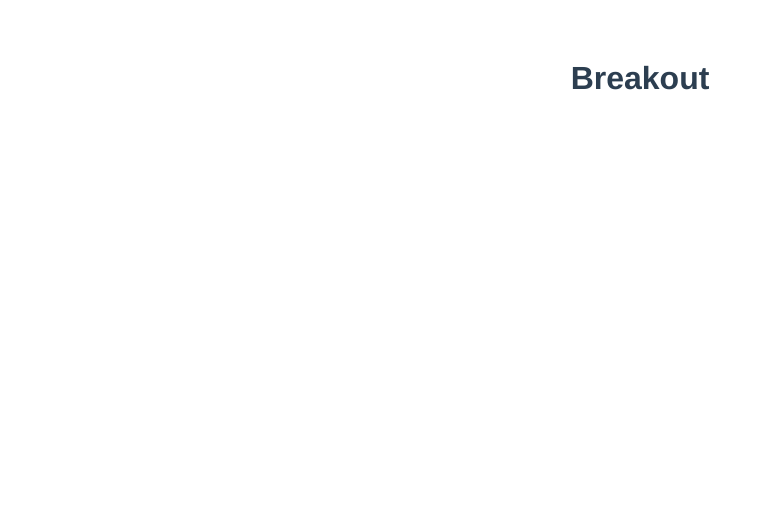
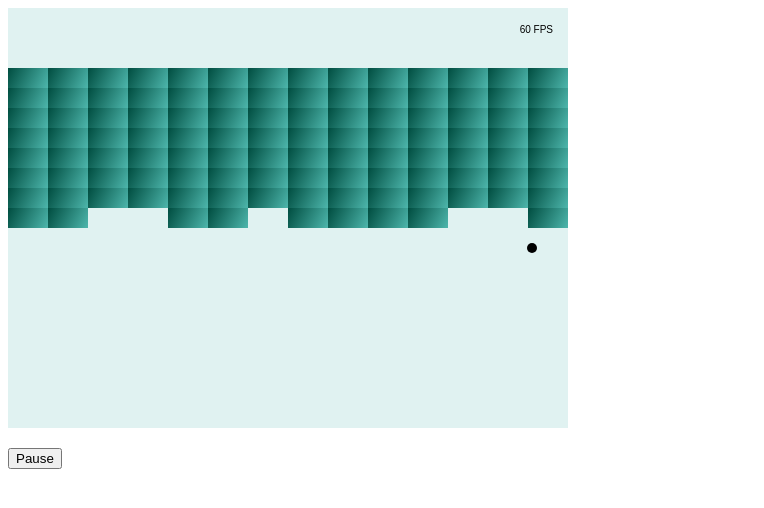
Before and after one commit to SebastianSchmidt/breakout, a Vue app: page / in a window 1280 px wide. Shown: the top 508 px of the page, without its empty margins (0-764 px from the left). Built offline with nearby package versions, Linux system fonts and the light colour scheme.

Commit message:
:construction: Erster Entwurf für die Game-Loop, Physik- und Grafik-Engine.

```diff
--- a/src/App.vue
+++ b/src/App.vue
@@ -1,21 +1,15 @@
 <template>
   <div id="app">
-    <h1>Breakout</h1>
+    <Game />
   </div>
 </template>
 
 <script>
+import Game from './game/Game'
+
 export default {
+  components: {
+    Game
+  }
 }
 </script>
-
-<style>
-#app {
-  font-family: 'Avenir', Helvetica, Arial, sans-serif;
-  -webkit-font-smoothing: antialiased;
-  -moz-osx-font-smoothing: grayscale;
-  text-align: center;
-  color: #2c3e50;
-  margin-top: 60px;
-}
-</style>
--- /dev/null
+++ b/src/game/Game.vue
@@ -0,0 +1,70 @@
+<template>
+  <div>
+    <canvas
+      ref="canvas"
+      :width="FIELD_WIDTH"
+      :height="FIELD_HEIGHT"
+    />
+    <p><button @click="pause">{{ loop && loop.running ? 'Pause' : 'Resume' }}</button></p>
+  </div>
+</template>
+
+<script>
+import Loop from './loop'
+import State from './state'
+import Ball from './ball'
+import Point from '../physics/objects/point'
+import Brick from './brick'
+import { FIELD_WIDTH, FIELD_HEIGHT } from './field'
+
+export default {
+  data: () => ({
+    loop: null,
+    visibilityListener: null,
+    FIELD_WIDTH,
+    FIELD_HEIGHT
+  }),
+  mounted () {
+    document.addEventListener('visibilitychange', () => {
+      if (document.visibilityState === 'hidden') {
+        this.loop.pause()
+      }
+    })
+
+    const canvas = this.$refs.canvas
+    const context = canvas.getContext('2d')
+
+    const state = new State()
+
+    const ball = new Ball(new Point(280, 400))
+    ball.velocity[0] = 3
+    ball.velocity[1] = -3
+    state.balls.push(ball)
+
+    for (let row = 3; row < 11; row++) {
+      for (let column = 0; column < 14; column++) {
+        state.bricks[row][column] = new Brick(row, column)
+      }
+    }
+
+    this.loop = new Loop(state, context)
+    this.loop.start()
+  },
+  beforeDestroy () {
+    if (this.visibilityListener) {
+      document.removeEventListener(visibilityListener)
+    }
+  },
+  methods: {
+    pause () {
+      if (this.loop) {
+        if (this.loop.running) {
+          this.loop.pause()
+        } else {
+          this.loop.start()
+        }
+      }
+    }
+  }
+}
+</script>
--- /dev/null
+++ b/src/game/ball.ts
@@ -0,0 +1,103 @@
+import Circle from '../physics/objects/circle'
+import Point from '../physics/objects/point'
+import Brick from './brick'
+import rectangleCollision, { Type } from '../physics/collision-detection/circle-rectangle'
+
+const RADIUS = 5
+
+export default class Ball {
+  circle: Circle
+  velocity: [number, number]
+  debug: [number, number][]
+
+  constructor (position: Point) {
+    this.circle = new Circle(position, RADIUS)
+    this.velocity = [0, 0]
+    this.debug = [[this.circle.center.x, this.circle.center.y]]
+  }
+
+  move () {
+    this.circle.center.x += this.velocity[0]
+    this.circle.center.y += this.velocity[1]
+  }
+
+  checkBoundsCollision (width: number, height: number) {
+    const { center, radius } = this.circle
+
+    if (center.y - radius <= 0) {
+      this.collisionFromBelow(0)
+    }
+
+    if (center.x + radius >= width) {
+      this.collisionFromLeft(width)
+    }
+
+    if (center.y + radius >= height) {
+      this.collisionFromAbove(height)
+    }
+
+    if (center.x - radius <= 0) {
+      this.collisionFromRight(0)
+    }
+  }
+
+  checkBrickCollision (brick: Brick) {
+    const collisions = rectangleCollision(this.circle, brick.rectangle)
+
+    if (!collisions) {
+      return
+    }
+
+    brick.hitByBall()
+
+    const { top, right, bottom, left } = brick.rectangle.edges
+
+    if (collisions.includes(Type.Top)) {
+      this.collisionFromAbove(top.start.y)
+    }
+
+    if (collisions.includes(Type.Right)) {
+      this.collisionFromRight(right.start.x)
+    }
+
+    if (collisions.includes(Type.Bottom)) {
+      this.collisionFromBelow(bottom.start.y)
+    }
+
+    if (collisions.includes(Type.Left)) {
+      this.collisionFromLeft(left.start.x)
+    }
+  }
+
+  private collisionFromAbove (maxY: number) {
+    this.circle.center.y = maxY - this.circle.radius
+
+    if (this.velocity[1] > 0) {
+      this.velocity[1] = -this.velocity[1]
+    }
+  }
+
+  private collisionFromRight (minX: number) {
+    this.circle.center.x = minX + this.circle.radius
+
+    if (this.velocity[0] < 0) {
+      this.velocity[0] = -this.velocity[0]
+    }
+  }
+
+  private collisionFromBelow (minY: number) {
+    this.circle.center.y = minY + this.circle.radius
+
+    if (this.velocity[1] < 0) {
+      this.velocity[1] = -this.velocity[1]
+    }
+  }
+
+  private collisionFromLeft (maxX: number) {
+    this.circle.center.x = maxX - this.circle.radius
+
+    if (this.velocity[0] > 0) {
+      this.velocity[0] = -this.velocity[0]
+    }
+  }
+}
--- /dev/null
+++ b/src/game/brick.ts
@@ -0,0 +1,20 @@
+import Rectangle from '../physics/objects/rectangle'
+import Point from '../physics/objects/point'
+
+export const BRICK_WIDTH = 40
+export const BRICK_HEIGHT = 20
+
+export default class Brick {
+  rectangle: Rectangle
+  destroyed: boolean
+
+  constructor (row: number, column: number) {
+    const position = new Point(column * BRICK_WIDTH, row * BRICK_HEIGHT)
+    this.rectangle = new Rectangle(position, BRICK_WIDTH, BRICK_HEIGHT)
+    this.destroyed = false
+  }
+
+  hitByBall () {
+    this.destroyed = true
+  }
+}
--- /dev/null
+++ b/src/game/field.ts
@@ -0,0 +1,26 @@
+import Brick, { BRICK_HEIGHT, BRICK_WIDTH } from './brick'
+
+export const NUMBER_OF_ROWS = 18
+export const NUMBER_OF_COLUMNS = 14
+
+export const FIELD_WIDTH = NUMBER_OF_COLUMNS * BRICK_WIDTH
+export const FIELD_HEIGHT = (NUMBER_OF_ROWS + 3) * BRICK_HEIGHT
+
+export type Cell = Brick | null
+export type Row = [Cell, Cell, Cell, Cell, Cell, Cell, Cell, Cell, Cell, Cell, Cell, Cell, Cell, Cell]
+
+type Field = [Row, Row, Row, Row, Row, Row, Row, Row, Row, Row, Row, Row, Row, Row, Row, Row, Row, Row]
+export default Field
+
+export function createEmptyField () : Field {
+  const field: any = []
+
+  for (let row = 0; row < NUMBER_OF_ROWS; row++) {
+    field.push([])
+    for (let column = 0; column < NUMBER_OF_COLUMNS; column++) {
+      field[row].push(null)
+    }
+  }
+
+  return field
+}
--- /dev/null
+++ b/src/game/loop.ts
@@ -0,0 +1,175 @@
+import State from './state'
+import { BRICK_HEIGHT } from './brick'
+import { FIELD_WIDTH, FIELD_HEIGHT } from './field'
+
+const PHYSICS_TIMESTEP = 1000 / 60
+
+export default class Loop {
+  state: State
+  canvas: CanvasRenderingContext2D
+  running: Boolean
+  lastTimestamp?: number
+  delta: number
+  fps?: number
+  framesThisSecond?: number
+  lastFpsUpdate?: number
+
+  constructor (initialState: State, canvas: CanvasRenderingContext2D) {
+    this.state = initialState
+    this.canvas = canvas
+    this.running = false
+    this.delta = 0
+  }
+
+  start () {
+    this.running = true
+    requestAnimationFrame(this.loop.bind(this))
+  }
+
+  pause () {
+    if (!this.running) {
+      return
+    }
+
+    this.running = false
+    this.framesThisSecond = undefined
+    this.lastFpsUpdate = undefined
+
+    if (this.lastTimestamp) {
+      this.delta += performance.now() - this.lastTimestamp
+      this.lastTimestamp = undefined
+    }
+  }
+
+  private loop (timestamp: number) {
+    if (!this.running) {
+      return
+    }
+
+    this.calculateFps(timestamp)
+    this.physics(timestamp)
+    this.draw()
+
+    requestAnimationFrame(this.loop.bind(this))
+  }
+
+  private calculateFps (timestamp: number) {
+    if (!this.lastFpsUpdate) {
+      this.lastFpsUpdate = timestamp
+    }
+
+    if (timestamp > this.lastFpsUpdate + 1000) {
+      this.fps = this.framesThisSecond
+      this.lastFpsUpdate = timestamp
+      this.framesThisSecond = 0
+    }
+
+    if (!this.framesThisSecond) {
+      this.framesThisSecond = 0
+    }
+    this.framesThisSecond++
+  }
+
+  private physics (timestamp: number) {
+    if (!this.lastTimestamp) {
+      this.lastTimestamp = timestamp
+    }
+
+    this.delta += timestamp - this.lastTimestamp
+    this.lastTimestamp = timestamp
+
+    while (this.delta >= PHYSICS_TIMESTEP) {
+      this.physicsStep()
+      this.delta -= PHYSICS_TIMESTEP
+    }
+  }
+
+  private physicsStep () {
+    const { balls, bricks } = this.state
+
+    balls.forEach(ball => {
+      ball.move()
+
+      const row = Math.round(ball.circle.center.y / BRICK_HEIGHT)
+      const minRow = Math.max(0, row - 1)
+      const maxRow = Math.min(17, row + 1)
+
+      for (let row = minRow; row <= maxRow; row++) {
+        const bricksRow = bricks[row]
+
+        for (let column = 0; column < bricksRow.length; column++) {
+          const brick = bricksRow[column]
+
+          if (brick) {
+            ball.checkBrickCollision(brick)
+
+            if (brick.destroyed) {
+              bricksRow[column] = null
+            }
+          }
+        }
+      }
+
+      ball.checkBoundsCollision(FIELD_WIDTH, FIELD_HEIGHT)
+    })
+  }
+
+  private draw () {
+    const canvas = this.canvas
+
+    // Background
+    canvas.fillStyle = '#E0F2F1'
+    canvas.fillRect(0, 0, FIELD_WIDTH, FIELD_HEIGHT)
+
+    // Bricks
+    for (let row of this.state.bricks) {
+      for (let brick of row) {
+        if (!brick) {
+          continue
+        }
+
+        const rectangle = brick.rectangle
+
+        const gradient = canvas.createLinearGradient(
+          rectangle.corners.topLeft.x,
+          rectangle.corners.topLeft.y,
+          rectangle.corners.topLeft.x + rectangle.width,
+          rectangle.corners.topLeft.y + rectangle.height
+        )
+        gradient.addColorStop(0, '#004D40')
+        gradient.addColorStop(1, '#4DB6AC')
+        canvas.fillStyle = gradient
+
+        canvas.fillRect(
+          rectangle.corners.topLeft.x,
+          rectangle.corners.topLeft.y,
+          rectangle.width,
+          rectangle.height
+        )
+      }
+    }
+
+    // Balls
+    this.state.balls.forEach(ball => {
+      const circle = ball.circle
+
+      canvas.fillStyle = '#000000'
+      canvas.beginPath()
+      canvas.arc(
+        circle.center.x,
+        circle.center.y,
+        circle.radius,
+        0,
+        2 * Math.PI
+      )
+      canvas.fill()
+    })
+
+    // FPS
+    if (this.fps) {
+      canvas.strokeStyle = '#000000'
+      canvas.textAlign = 'right'
+      canvas.fillText(Math.round(this.fps) + ' FPS', FIELD_WIDTH - 15, 25)
+    }
+  }
+}
--- /dev/null
+++ b/src/game/state.ts
@@ -0,0 +1,7 @@
+import Field, { createEmptyField } from './field'
+import Ball from './ball'
+
+export default class State {
+  bricks: Field = createEmptyField()
+  balls: Ball[] = []
+}
```
Also changed, not shown: 1 other file (tests, documents, lock files or other folders).
